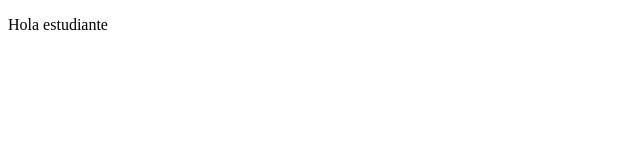
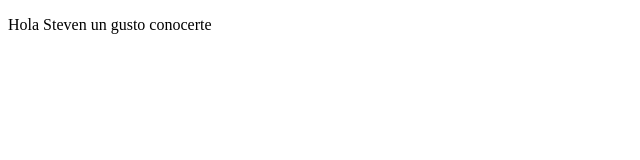
Before and after one commit to stevenmsd/proyectoDemoCursoPrework, a plain HTML site: page index.html in a window 1280 px wide. Shown: the whole page, without its empty margins (0-640 px from the left). Drawn offline with Linux system fonts and the light colour scheme.

Commit message:
mensaje en el index

```diff
--- a/index.html
+++ b/index.html
@@ -7,6 +7,6 @@
     <title>Document</title>
 </head>
 <body>
-    <p>Hola estudiante</p>
+    <p>Hola Steven un gusto conocerte</p>
 </body>
 </html>
```
